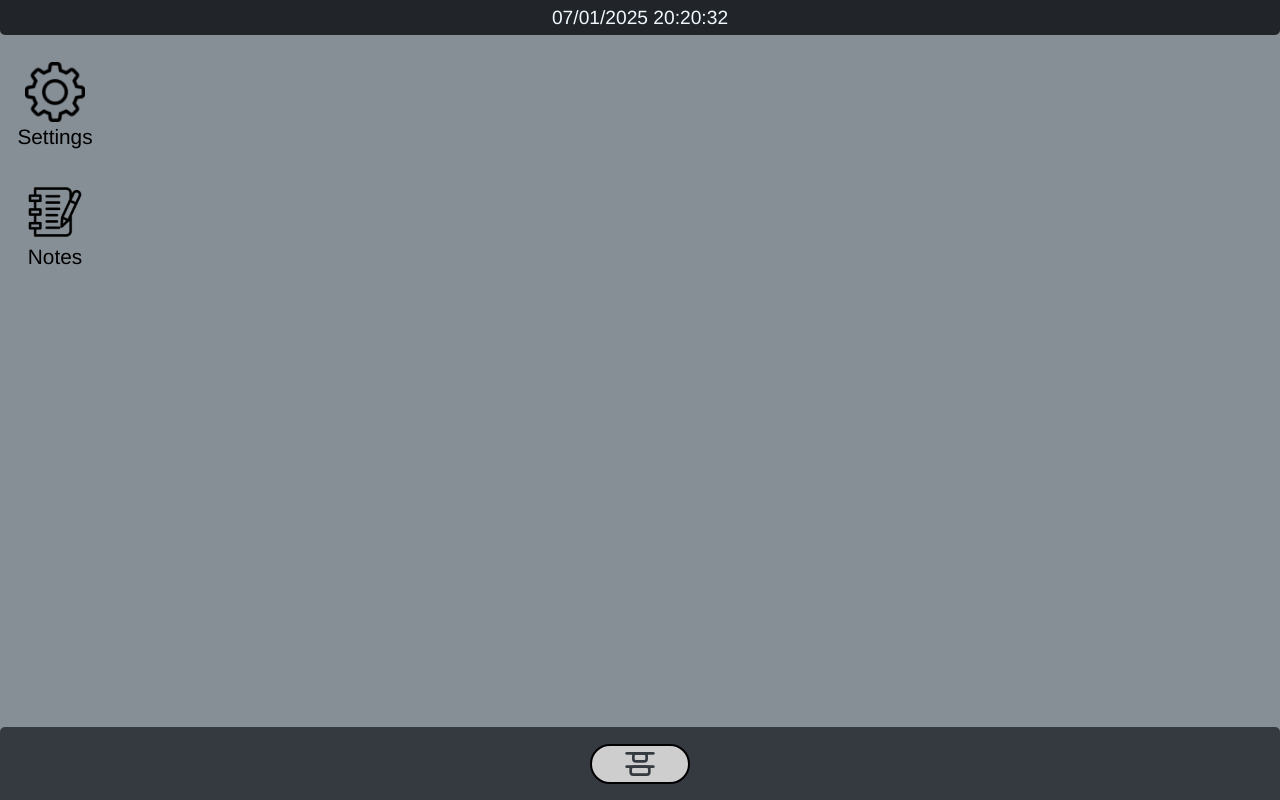
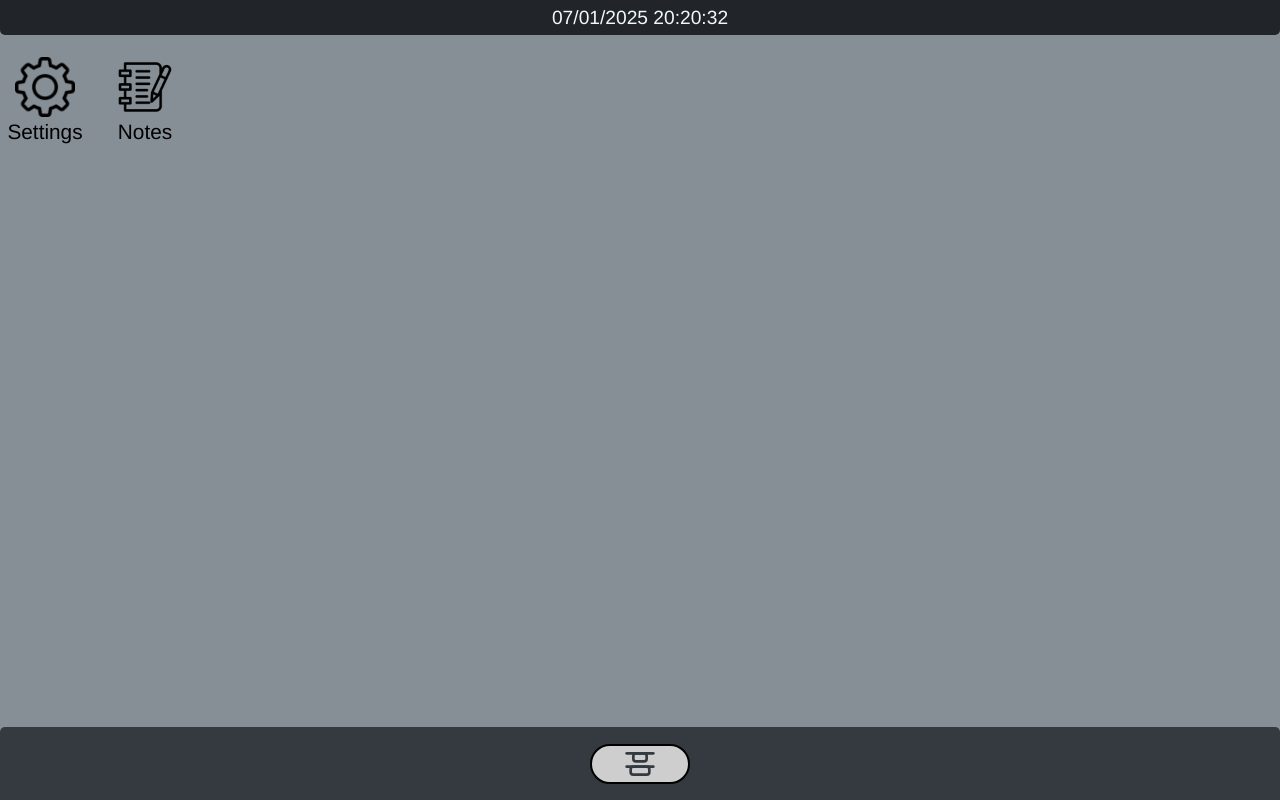
Before and after one commit to ValyMnDul/Deskify, a Next.js app: page / in a window 1280 px wide. Built offline with nearby package versions, Linux system fonts and the light colour scheme.

Commit message:
Start update

```diff
--- a/src/app/page.tsx
+++ b/src/app/page.tsx
@@ -4,11 +4,14 @@ import Topbar from '@/components/Topbar';
 import './style.css';
 import Taskbar from '@/components/Taskbar';
 import {useState,useRef,useEffect} from 'react';
+import { createRoot } from 'react-dom/client';
 
 export default function Home(){
 
     const [coords,setCoords]=useState({x:0,y:0})
     const rightClickMenu=useRef<HTMLDivElement|null>(null);
+
+    const desktop=useRef<HTMLDivElement|null>(null);
 
     const clickOutside=(e:MouseEvent)=>{
         if(rightClickMenu.current && !rightClickMenu.current.contains(e.target as Node)){
@@ -33,16 +36,26 @@ export default function Home(){
         }
     };
 
+    const newNote=()=>{
+        if(desktop.current){
+            const container=document.createElement("div")
+            desktop.current.appendChild(container);
+
+            const root=createRoot(container)
+            root.render(<App path="/note.png" text="Notes" />);
+        }
+    };
+
     return(
         <>
             <div className='container' onContextMenu={(e) => e.preventDefault()}>
                 <Topbar/>
-                <div className='desktop' onMouseMove={mouseMove} onContextMenu={rightClickMenuPress}>
+                <div className='desktop' ref={desktop} onMouseMove={mouseMove} onContextMenu={rightClickMenuPress}>
                     <App path="/settings.png" text="Settings" />
                     <App path="/note.png" text="Notes"/>
                     <div ref={rightClickMenu} className='rightClickMenu'>
                         <div>
-                            <div>Option1</div>
+                            <div onClick={newNote}>New note</div>
                             <div>Option2</div>
                             <div>Option3</div>
                             <div>Option4</div>
--- a/src/app/style.css
+++ b/src/app/style.css
@@ -14,10 +14,11 @@ body,html{
     width: 100vw;
 }
 
-.desktop{
+.desktop {
+    display:grid;
+    width: 100%;
     height: 100%;
-    width: 100vw;
-    padding: 10px;
+    grid-template-columns: repeat(19, 100px);
 }
 
 .rightClickMenu{
--- a/src/components/App.css
+++ b/src/components/App.css
@@ -5,7 +5,7 @@
     align-items: center;
     justify-content: center;
     width: 90px;
-    height: 120px;
+    height: 130px;
     gap: 3px;
     border-radius: 5px;
 }
--- a/src/components/App.tsx
+++ b/src/components/App.tsx
@@ -9,7 +9,6 @@ import { PiResizeBold } from "react-icons/pi";
 import Notes from "@/components/apps/Notes";
 import Settings from './apps/Settings';
 import { ZIndex } from '@/th1ngs/ZIndex';
-
 
 
 export default function App({path,text}:{path:string,text:string}){
--- a/src/components/Taskbar.css
+++ b/src/components/Taskbar.css
@@ -78,7 +78,7 @@
 }
 
 .taskbar > .start > .startMenu > .control > .left > div:hover{
-    color: rgb(193, 193, 193);
+    color: rgb(172, 172, 172);
     background-color: rgb(230, 232, 233);
 }
 
@@ -100,6 +100,6 @@
 }
 
 .taskbar > .start > .startMenu > .control > .right > div:hover{
-    color: rgb(193, 193, 193);
+    color: rgb(172, 172, 172);
     background-color: rgb(230, 232, 233);
 }
--- a/src/components/Taskbar.tsx
+++ b/src/components/Taskbar.tsx
@@ -57,8 +57,8 @@ export default function Taskbar(){
                     </div>
                     <div className='control'>
                         <div className='left'>
-                            <div><AiOutlinePoweroff/></div>
-                            <div><RiRestartLine/></div>
+                            <div onClick={() => window.location.href = "https://google.com"}><AiOutlinePoweroff/></div>
+                            <div onClick={() => window.location.reload()}><RiRestartLine/></div>
                             <div><PiLockKeyDuotone/></div>
                         </div>
                         <div className='right'>
```
